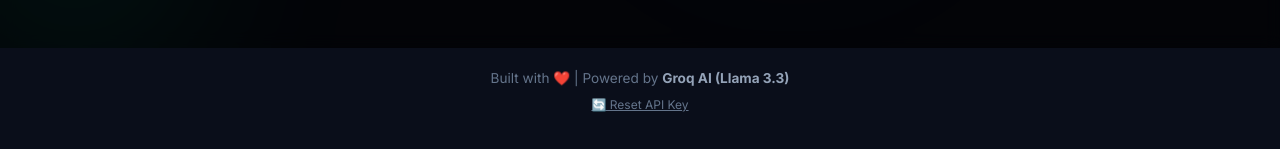
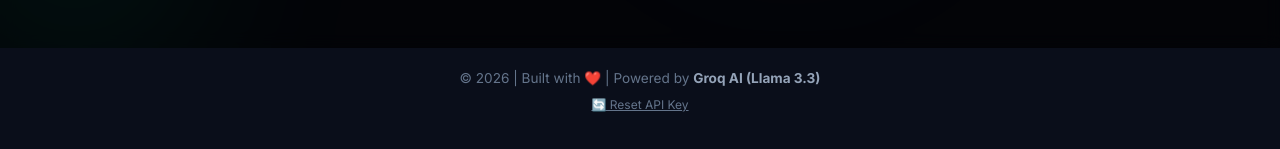
Before and after one commit to rayrishu19-wq/explain-my-code, a plain HTML site: page index.html in a window 1280 px wide. Shown: the part 752-901 px from the top of the page. Drawn offline with nearby package versions, Linux system fonts and the light colour scheme.

Commit message:
feat: add dynamic copyright year to footer

```diff
--- a/app.js
+++ b/app.js
@@ -281,6 +281,12 @@ function init() {
 
     // Initialize the character count display.
     updateCharCount();
+
+    // Set the current year in the footer.
+    const yearEl = document.getElementById('current-year');
+    if (yearEl) {
+        yearEl.textContent = new Date().getFullYear();
+    }
 }
 
 /**
--- a/index.html
+++ b/index.html
@@ -178,7 +178,7 @@
 
     <!-- Main Footer -->
     <footer id="app-footer">
-        <p>Built with ❤️ | Powered by <strong>Groq AI (Llama 3.3)</strong></p>
+        <p>&copy; <span id="current-year"></span> | Built with ❤️ | Powered by <strong>Groq AI (Llama 3.3)</strong></p>
         <p class="footer-links">
             <button class="btn-link" id="btn-reset-api">🔄 Reset API Key</button>
         </p>
```
